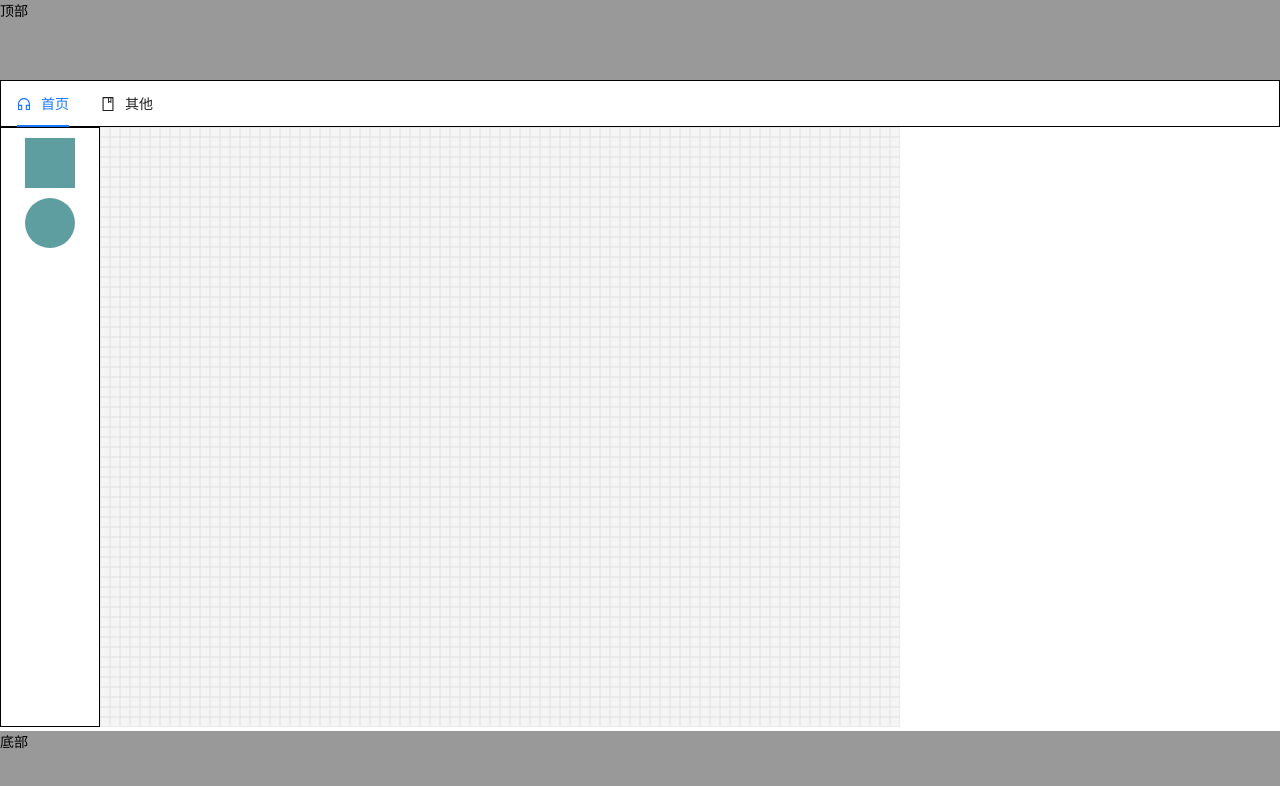
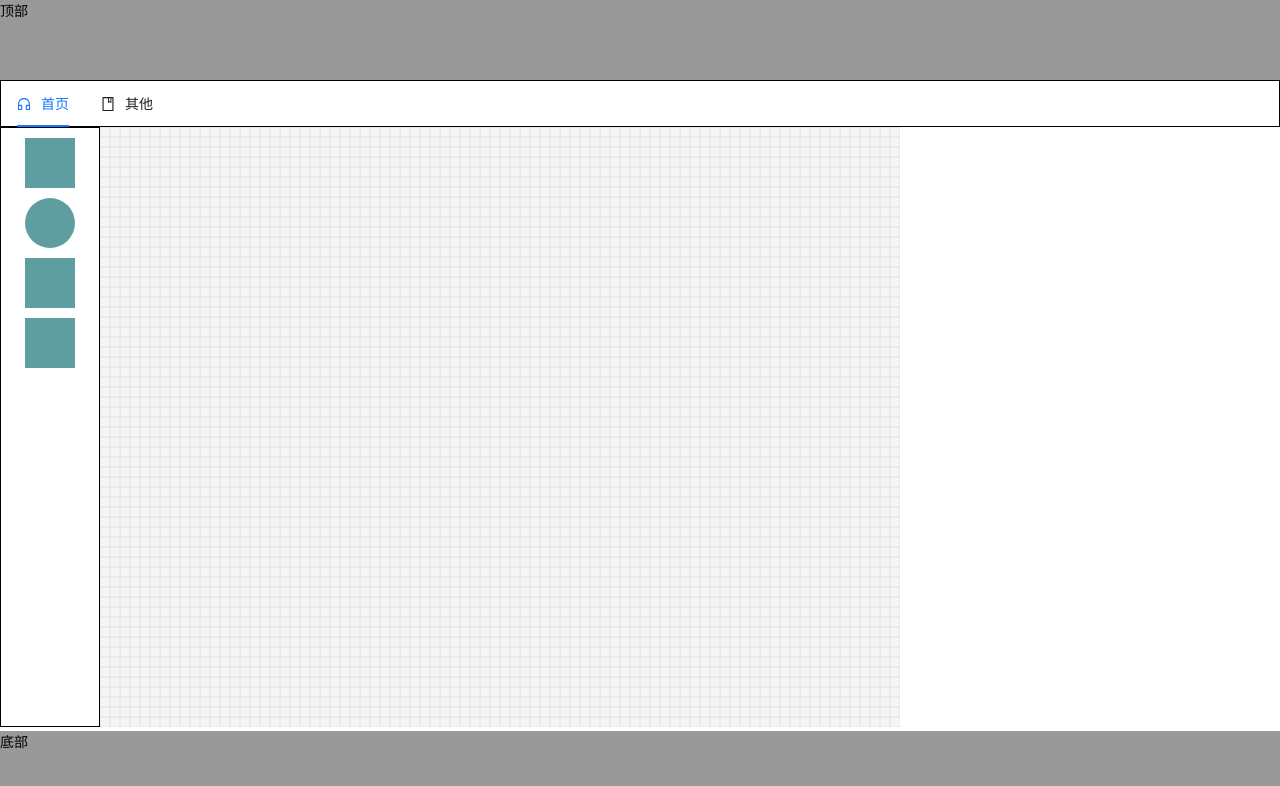
Before and after one commit to LightBoatA/Canvas-demo, a React app: page / in a window 1280 px wide. Shown: the top 786 px of the page. Built offline with nearby package versions, Linux system fonts and the light colour scheme.

Commit message:
添加新形状、样式修改

```diff
--- a/src/pages/Canvas/common/constant.ts
+++ b/src/pages/Canvas/common/constant.ts
@@ -1,4 +1,5 @@
-import { EDirection } from "./types";
+import { EShape } from "../../Toolbar/common";
+import { EDirection, IShape } from "./types";
 
 export const STROKE_WIDTH = 2; // 描边尺寸
 export const CANVAS_WIDTH = 800; // 画布宽
@@ -7,7 +8,73 @@ export const GRID_SIZE = 10; // 背景网格线之间的间距
 
 export const CTRL_POINT_HALF_SIZE = 5; // 缩放控制点半边长
 export const COMMON_SHAPE_SIZE = 100; // 形状边长
+export const INIT_SHAPE_WIDTH = 100;
+export const CONNECT_POINT_RADIUS = 4;
+export const COLOR_CONNECT_POINT = "#FF6969";
 
+export const COLOR_SHAPE = "#EF9C66";
+export const COLOR_BORDER = "#365E32";
+export const COLOR_CTRL_POINT = "#365E32";
+export const COLOR_BG = "#FDFFE2";
+export const COLOR_GRID = "#E0E0E0";
+export const FONT_COLOR = "#000"
+
+
+export const INIT_COMMON_SHAPE_DATA = {
+
+}
+export const INIT_SHAPES: { [ key: string]: IShape } = {
+    // common: {
+    //     id: '',
+    //     type: EShape.RECT,
+    //     x: 0,
+    //     y: 0,
+    //     text: "",
+    //     data: {},
+    //     width: 0,
+    //     height: 0,
+    // },
+    [EShape.RECT as string]: {
+        id: '',
+        type: EShape.RECT,
+        x: 0,
+        y: 0,
+        text: "",
+        width: INIT_SHAPE_WIDTH,
+        height: INIT_SHAPE_WIDTH / 2,
+        data: {}
+    },
+    [EShape.CIRCLE as string]: {
+        id: '',
+        type: EShape.CIRCLE,
+        x: 0,
+        y: 0,
+        text: "",
+        data: {},
+        width: INIT_SHAPE_WIDTH,
+        height: INIT_SHAPE_WIDTH,
+    },
+    [EShape.DIAMOND as string]: {
+        id: '',
+        type: EShape.DIAMOND,
+        x: 0,
+        y: 0,
+        text: "",
+        data: {},
+        width: INIT_SHAPE_WIDTH,
+        height: 60,
+    },
+    [EShape.ROUNDED_RECT as string]: {
+        id: '',
+        type: EShape.ROUNDED_RECT,
+        x: 0,
+        y: 0,
+        text: "",
+        data: {},
+        width: INIT_SHAPE_WIDTH,
+        height: INIT_SHAPE_WIDTH / 2,
+    }
+}
 // 文字输入框相对于形状中心坐标的偏移值
 export const INPUT_OFFSET = {
     x: COMMON_SHAPE_SIZE / 2,
--- a/src/pages/Canvas/common/drawing.ts
+++ b/src/pages/Canvas/common/drawing.ts
@@ -1,10 +1,10 @@
 import { EShape } from "../../Toolbar/common";
 import { getCtrlPoints } from "./calculator";
-import { CANVAS_WIDTH, CANVAS_HEITHT, GRID_SIZE, CTRL_POINT_HALF_SIZE, STROKE_WIDTH } from "./constant";
+import { CANVAS_WIDTH, CANVAS_HEITHT, GRID_SIZE, CTRL_POINT_HALF_SIZE, STROKE_WIDTH, COLOR_GRID, COLOR_BORDER, COLOR_CTRL_POINT, COLOR_SHAPE, FONT_COLOR, CONNECT_POINT_RADIUS, COLOR_CONNECT_POINT } from "./constant";
 import { IShape, ICircleData, IPoint } from "./types";
 
 export const drawGrid = (ctx: CanvasRenderingContext2D) => {
-    ctx.strokeStyle = "#e0e0e0"; // 网格线的颜色
+    ctx.strokeStyle = COLOR_GRID; // 网格线的颜色
     ctx.lineWidth = 1;
     const width = CANVAS_WIDTH;
     const height = CANVAS_HEITHT;
@@ -35,7 +35,7 @@ export const drawGrid = (ctx: CanvasRenderingContext2D) => {
 const drawControlPoints = (ctx: CanvasRenderingContext2D, shape: IShape) => {
     const points = getCtrlPoints(shape);
     const halfSize = CTRL_POINT_HALF_SIZE;
-    ctx.fillStyle = 'blue';
+    ctx.fillStyle = COLOR_CTRL_POINT;
     points.forEach(point => {
         ctx.fillRect(point.x, point.y, halfSize * 2, halfSize * 2);
     });
@@ -43,13 +43,38 @@ const drawControlPoints = (ctx: CanvasRenderingContext2D, shape: IShape) => {
 }
 
 /**
+ * 绘制连接点
+ * @param ctx
+ * @param shape
+ */
+const drawConnectPoints = (ctx: CanvasRenderingContext2D, shape: IShape) => {
+    const { x, y, width, height } = shape;
+    const points = [
+        { x, y: y - height / 2 },
+        { x: x + width / 2, y },
+        { x, y: y + height / 2 },
+        { x: x - width / 2, y },
+    ]
+
+    ctx.strokeStyle = COLOR_BORDER;
+    ctx.fillStyle = '#FFF';
+    ctx.lineWidth = 1;
+    points.forEach(point => {
+        const { x: _x, y: _y } = point;
+        ctx.beginPath();
+        ctx.arc(_x, _y, CONNECT_POINT_RADIUS, 0, 2 * Math.PI, false);
+        ctx.fill();
+        ctx.stroke();
+    })
+}
+/**
  * 绘制选中边框
  * @param ctx
  * @param shape
  */
 const drawSelectedBorder = (ctx: CanvasRenderingContext2D, shape: IShape) => {
     const { x, y, width, height } = shape;
-    ctx.strokeStyle = "green";
+    ctx.strokeStyle = COLOR_BORDER;
     ctx.lineWidth = 2;
     ctx.strokeRect(x - width / 2, y - height / 2, width, height);
 }
@@ -71,7 +96,7 @@ const drawCtrlShape = (ctx: CanvasRenderingContext2D, shape: IShape) => {
  */
 const drawHoveringShape = (ctx: CanvasRenderingContext2D, shape: IShape) => {
     const { x, y, width, height } = shape;
-    ctx.strokeStyle = "green";
+    ctx.strokeStyle = COLOR_BORDER;
     ctx.lineWidth = 1;
     ctx.strokeRect(x - width / 2, y - height / 2, width, height);
 }
@@ -85,7 +110,7 @@ const drawHoveringShape = (ctx: CanvasRenderingContext2D, shape: IShape) => {
 export const drawShape = (ctx: CanvasRenderingContext2D | null, shapes: IShape[], selectedId: string, hoveringId: string) => {
     if (ctx) {
         shapes.forEach(shape => {
-            ctx.fillStyle = "white";
+            ctx.fillStyle = COLOR_SHAPE;
             ctx.lineWidth = STROKE_WIDTH;
             const { x, y, text, width, height } = shape;
             // 绘制形状
@@ -95,21 +120,36 @@ export const drawShape = (ctx: CanvasRenderingContext2D | null, shapes: IShape[]
                 ctx.beginPath();
                 ctx.ellipse(x, y, width / 2, height / 2, 0, 0, 2 * Math.PI);
                 ctx.fill();
-
+            } else if (shape.type === EShape.DIAMOND) {
+                ctx.beginPath();
+                ctx.moveTo(x, y - height / 2); // 上方顶点
+                ctx.lineTo(x + width / 2, y);
+                ctx.lineTo(x, y + height / 2);
+                ctx.lineTo(x - width / 2, y);
+                ctx.closePath();
+                ctx.fill();
+            } else if (shape.type === EShape.ROUNDED_RECT) {
+                ctx.beginPath()
+                ctx.roundRect(x - width / 2, y - height / 2, width, height, height / 2)
+                ctx.closePath();
+                ctx.fill();
             }
             // 绘制图形选中后的各种控制图形
             if (selectedId === shape.id) {
                 drawCtrlShape(ctx, shape);
+                drawConnectPoints(ctx, shape);
             }
 
             if (hoveringId === shape.id) {
                 drawHoveringShape(ctx, shape);
+                drawConnectPoints(ctx, shape);
             }
             // 绘制文字
             if (text) {
-                ctx.fillStyle = "black";
+                ctx.fillStyle = FONT_COLOR;
                 ctx.textAlign = "center";
                 ctx.textBaseline = "middle";
+                // ctx.font = "bold 14px sans-serif"
                 ctx.font = "14px sans-serif"
                 ctx.fillText(text, x, y);
             }
--- a/src/pages/Canvas/common/utils.ts
+++ b/src/pages/Canvas/common/utils.ts
@@ -1,6 +1,6 @@
 import { getCryptoUuid } from "../../../utils/util";
 import { EShape } from "../../Toolbar/common";
-import { COMMON_SHAPE_SIZE } from "./constant";
+import { COMMON_SHAPE_SIZE, INIT_SHAPES } from "./constant";
 import { IShape, IShapeData } from "./types";
 
 /**
@@ -12,32 +12,13 @@ import { IShape, IShapeData } from "./types";
  */
 export const getInitShapeData = (name: EShape, x: number, y: number): IShape => {
     const id = getCryptoUuid();
-    let data: IShapeData = {} as any;
-    switch (name) {
-        case EShape.RECT:
-            data = {}
-            break;
-        case EShape.CIRCLE:
-            data = {
-                radius: COMMON_SHAPE_SIZE / 2,
-                startAngle: 0,
-                endAngle: 2 * Math.PI,
-                counterclockwise: false,
-            }
-            break;
-        default:
-            break;
-    }
+    const shapeData = INIT_SHAPES[name];
 
     return {
-        type: name,
+        ...shapeData,
         id,
-        data,
         x,
         y,
-        text: "",
-        width: COMMON_SHAPE_SIZE,
-        height: COMMON_SHAPE_SIZE,
     }
 }
 
--- a/src/pages/Canvas/index.tsx
+++ b/src/pages/Canvas/index.tsx
@@ -214,7 +214,7 @@ export const Canvas: React.FC<IProps> = props => {
     const handleMouseMove = useCallback((e: MouseEvent) => {
         const { offsetX, offsetY } = e;
         const [hoveringShape] = shapes.filter(shape => isPointInShape(offsetX, offsetY, shape));
-        hoveringShape ? setHoveringId(hoveringShape.id) : setHoveringId("");
+        (hoveringShape && hoveringShape.id !== selectedId) ? setHoveringId(hoveringShape.id) : setHoveringId("");
         // 设置鼠标悬停的控制点
         if (selectedId) {
             const shape = getShapeById(shapes, selectedId);
@@ -259,7 +259,8 @@ export const Canvas: React.FC<IProps> = props => {
         if (editingShape) {
             style = {
                 ...style,
-                left: editingShape.x - INPUT_OFFSET.x,
+                // left: editingShape.x - INPUT_OFFSET.x,
+                left: "50%",
                 top: editingShape.y - INPUT_OFFSET.y,
                 width: `${editingShape.width}px`,
             }
--- a/src/pages/Toolbar/common.ts
+++ b/src/pages/Toolbar/common.ts
@@ -2,6 +2,8 @@
 export enum EShape {
     'RECT' = 'RECT',
     'CIRCLE' = 'CIRCLE',
+    'DIAMOND' = 'DIAMOND', // 菱形
+    'ROUNDED_RECT' = 'ROUNDED_RECT', // 圆角矩形
 }
 export interface IDragShap {
     name: EShape;
@@ -15,5 +17,13 @@ export const DRAG_SHAPES: IDragShap[] = [
     {
         name: EShape.CIRCLE,
         class: 'shape-circle',
+    },
+    {
+        name: EShape.DIAMOND,
+        class: 'shape-diamond',
+    },
+    {
+        name: EShape.ROUNDED_RECT,
+        class: 'shape-round-rect',
     }
 ]
```
